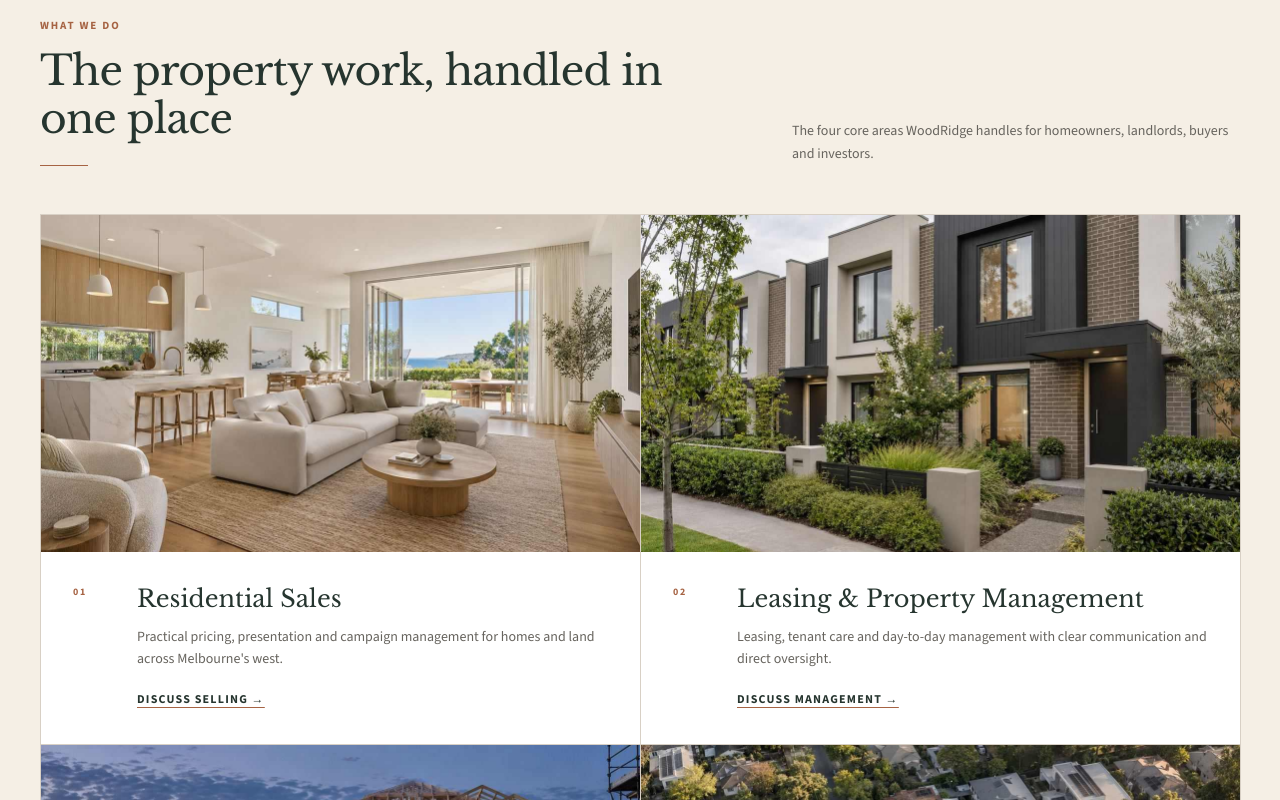
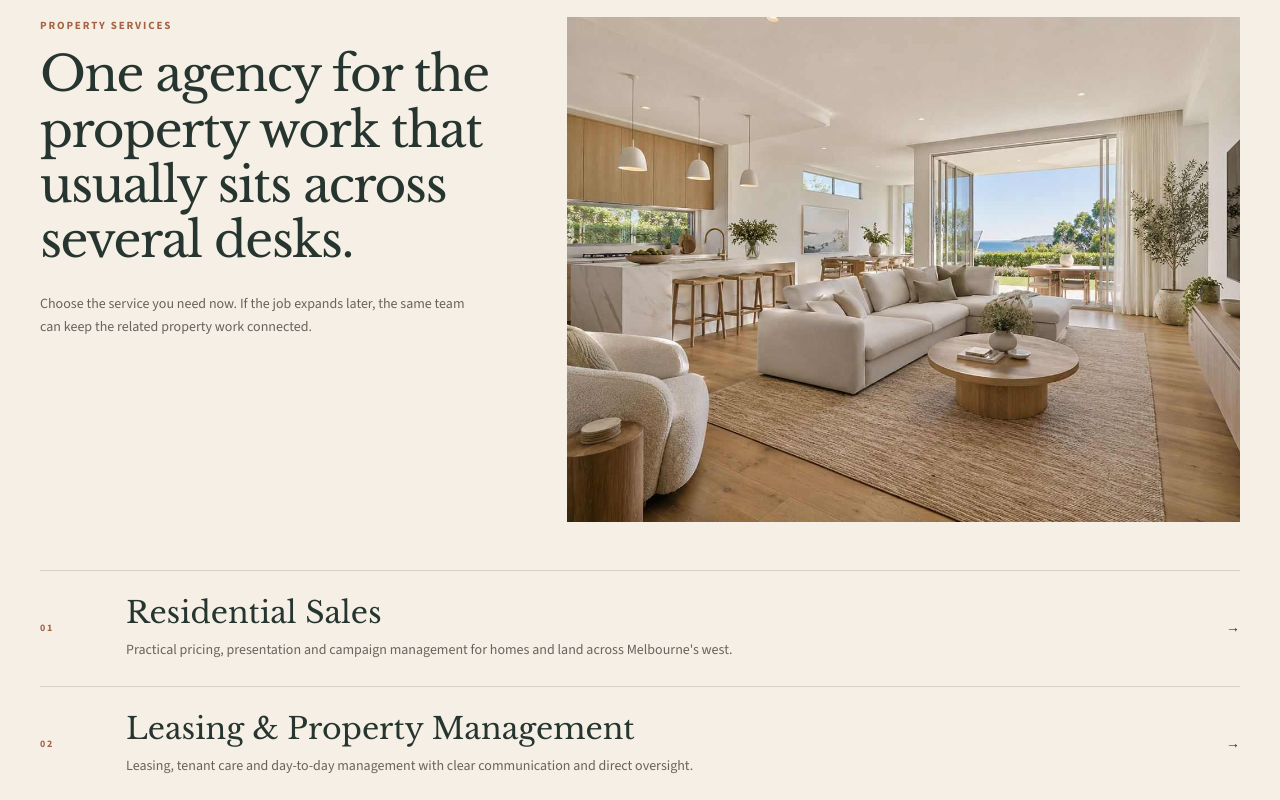
Before and after one commit to tayyabheree/Estate-website, a Next.js app: page / in a window 1280 px wide. Shown: the part 2520-3320 px from the top of the page. Built offline with nearby package versions, Linux system fonts and the light colour scheme.

Commit message:
Rebuild services as editorial feature

```diff
--- a/components/sections/Services.tsx
+++ b/components/sections/Services.tsx
@@ -1,6 +1,5 @@
 import Image from "next/image";
 import { Reveal } from "@/components/ui/Reveal";
-import { SectionHeading } from "@/components/ui/SectionHeading";
 import { site } from "@/content/site";
 
 const blur =
@@ -10,54 +9,57 @@ export function Services() {
   return (
     <section id="services" className="section section--alt">
       <div className="container">
-        <div className="grid gap-8 lg:grid-cols-12 lg:items-end">
-          <div className="lg:col-span-7">
-            <SectionHeading
-              label="What we do"
-              title="The property work, handled in one place"
-            />
-          </div>
-          <p className="max-w-md text-sm leading-relaxed text-muted lg:col-span-5 lg:justify-self-end">
-            The four core areas WoodRidge handles for homeowners, landlords, buyers and investors.
+        <Reveal>
+          <div className="grid gap-10 lg:grid-cols-12 lg:gap-16">
+            <div className="lg:col-span-5">
+              <p className="section-label">Property services</p>
+              <h2 className="font-serif text-[clamp(2rem,3.8vw,3.4rem)] leading-[1.14] tracking-[-.03em] text-navy">
+                One agency for the property work that usually sits across several desks.
+              </h2>
+              <p className="mt-6 max-w-md text-sm leading-relaxed text-muted">
+                Choose the service you need now. If the job expands later, the same team
+                can keep the related property work connected.
               </p>
             </div>
 
-        <div className="mt-12 grid border-l border-t border-line md:grid-cols-2">
-          {site.services.map((service, index) => (
-            <Reveal key={service.title}>
-              <article className="group h-full border-b border-r border-line bg-white">
-                <div className="relative aspect-[16/9] overflow-hidden">
+            <div className="lg:col-span-7">
+              <div className="relative aspect-[4/3] overflow-hidden bg-white">
                 <Image
-                    src={service.image}
-                    alt={service.title + " property service"}
+                  src="/images/service-sales.jpg"
+                  alt="Contemporary Australian home interior"
                   fill
-                    sizes="(max-width:768px) 100vw,600px"
-                    className="object-cover transition-transform duration-500 group-hover:scale-[1.025]"
+                  sizes="(max-width:1024px) 100vw,700px"
+                  className="object-cover"
                   placeholder="blur"
                   blurDataURL={blur}
                 />
               </div>
+            </div>
+          </div>
+        </Reveal>
 
-                <div className="grid gap-4 p-6 sm:grid-cols-[48px_1fr] sm:p-8">
+        <div className="mt-12 border-t border-line">
+          {site.services.map((service, index) => (
+            <Reveal key={service.title}>
+              <a
+                href={service.href}
+                className="group grid gap-4 border-b border-line py-6 sm:grid-cols-[70px_1fr_auto] sm:items-center"
+              >
                 <span className="text-[10px] font-bold tracking-[.16em] text-brandBlue">
                   0{index + 1}
                 </span>
                 <div>
-                    <h3 className="font-serif text-2xl leading-tight text-navy">
+                  <h3 className="font-serif text-2xl leading-tight text-navy sm:text-3xl">
                     {service.title}
                   </h3>
-                    <p className="mt-3 max-w-lg text-sm leading-relaxed text-muted">
+                  <p className="mt-2 max-w-2xl text-sm leading-relaxed text-muted">
                     {service.description}
                   </p>
-                    <a
-                      href={service.href}
-                      className="mt-5 inline-block text-xs font-bold uppercase tracking-[.1em] text-navy underline decoration-brandBlue decoration-1 underline-offset-4"
-                    >
-                      {service.link}
+                </div>
+                <span className="text-sm font-semibold text-navy transition-transform group-hover:translate-x-1">
+                  →
+                </span>
               </a>
-                  </div>
-                </div>
-              </article>
             </Reveal>
           ))}
         </div>
```
Lines whose indentation alone changed are shown as unchanged.
